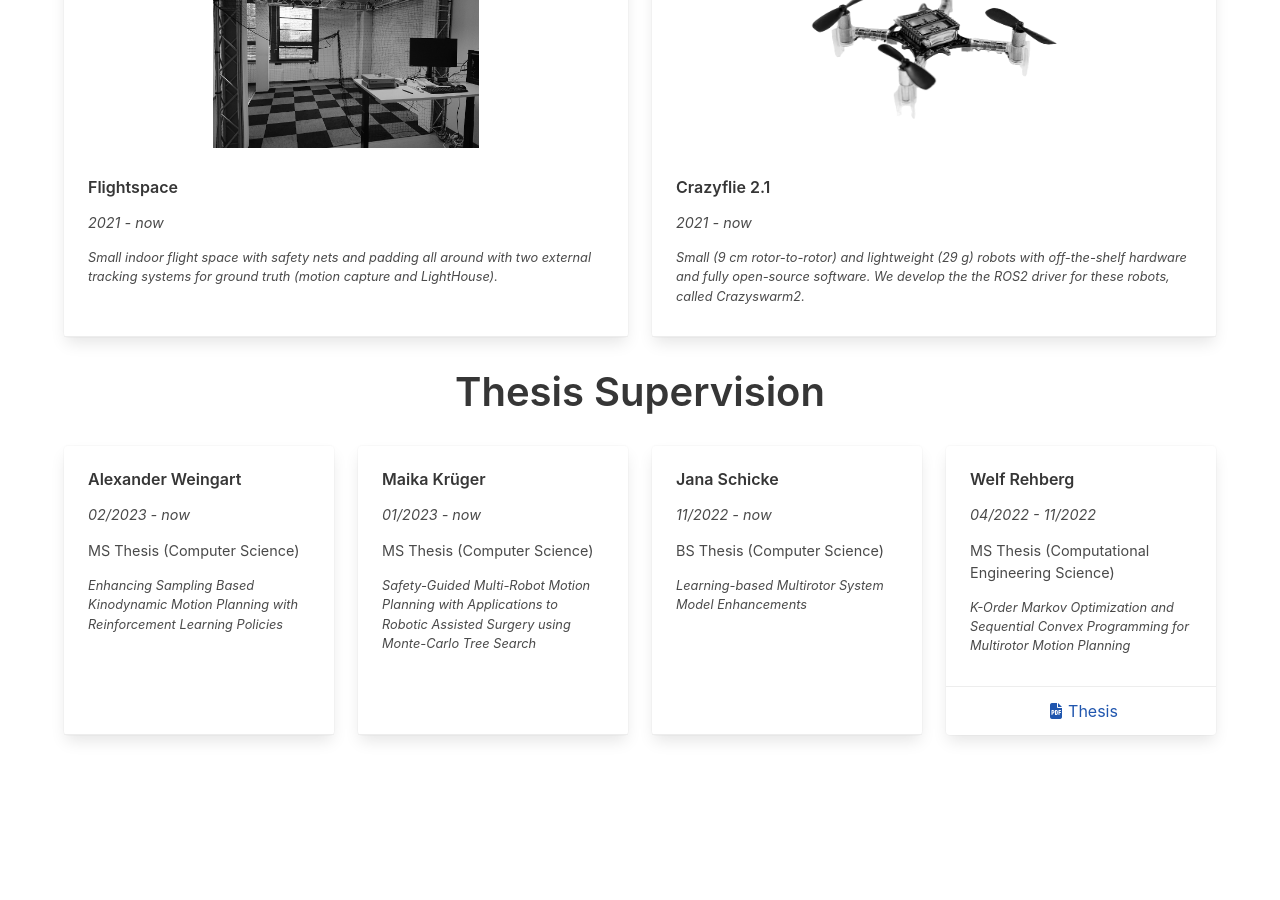
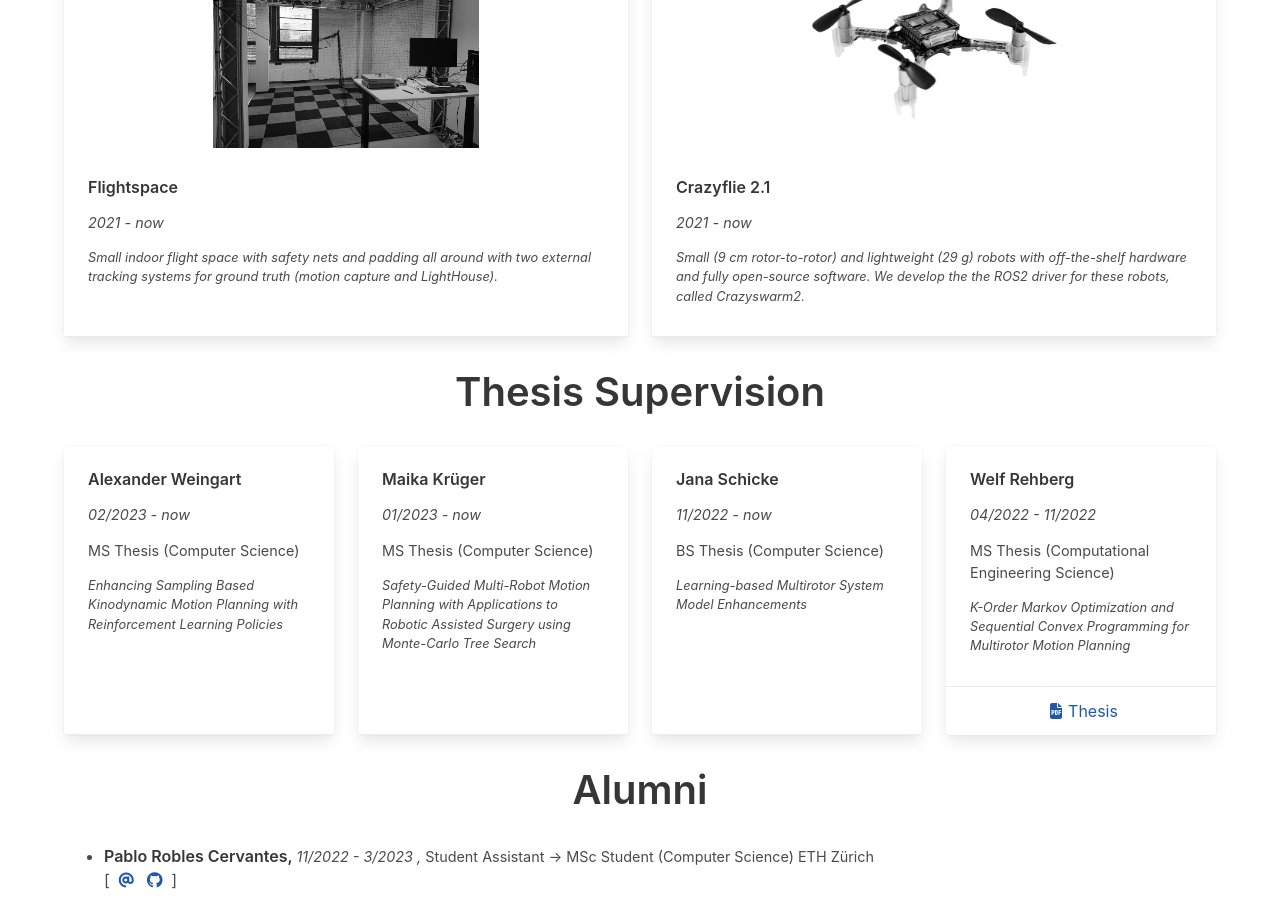
Before and after one commit to IMRCLab/imrclab.github.io, a Jekyll site: the page built from team.html, in a window 1280 px wide and 900 px high, scrolled down 1135 px. Built offline with Jekyll 4.4.1, drawn with Linux system fonts in a browser that asks for light colours; before the commit the page ends 1882 px from its top, so only the background shows below that; some of the changed text lies outside the part shown.

Commit message:
update teams page

```diff
--- a/_data/team.yml
+++ b/_data/team.yml
@@ -1,4 +1,4 @@
-groupleader:
+team:
   - name: Wolfgang Hönig
     role: Group Leader
     email: hoenig (at) tu-berlin (dot) de
@@ -8,7 +8,6 @@
     image: wolfgang_hoenig.jpg
     start: 05/2021
 
-administration:
   - name: Ilaria Cicchetti-Nilsson
     role: Administration
     email: i (dot) cicchetti-nilsson (at) tu-berlin (dot) de
@@ -16,7 +15,6 @@
     image: ilaria_cicchetti-nilsson.jpg
     start: 05/2021
 
-phdstudents:
   - name: Akmaral Moldagalieva
     role: PhD student
     email: moldagalieva (at) tu-berlin (dot) de
@@ -44,6 +42,35 @@
     image: pia_hanfeld.jpg
     start: 04/2022
 
+  - name: Pablo Robles Cervantes
+    role: Student Assistant
+    email:  pablo (dot) roblescervantes (at) campus (dot) tu-berlin (dot) de
+    affiliation: TU Berlin
+    github: P10010
+    image: pablo_robles_cervantes.jpg
+    start: 11/2022
+    end: 3/2023
+    next_role: MSc Student (Computer Science) ETH Zürich
+
+  - name: Dennis Schmidt
+    role: Student Assistant
+    email:  dennis (dot) schmidt (dot) 1 (at) campus (dot) tu-berlin (dot) de
+    affiliation: TU Berlin
+    github: den-schmidt
+    image: dennis_schmidt.jpg
+    start: 12/2022
+
+lab:
+  - name: Flightspace
+    image: flightspace.jpg
+    start: 2021
+    note: Small indoor flight space with safety nets and padding all around with two external tracking systems for ground truth (motion capture and LightHouse).
+
+  - name: Crazyflie 2.1
+    image: crazyflie20.png
+    start: 2021
+    note: Small (9 cm rotor-to-rotor) and lightweight (29 g) robots with off-the-shelf hardware and fully open-source software. We develop the the ROS2 driver for these robots, called Crazyswarm2.
+
 thesis:
   - name: Alexander Weingart
     role: MS Thesis (Computer Science)
@@ -66,33 +93,3 @@
     start: 04/2022
     end: 11/2022
     thesis: assets/pdf/rehberg2022msthesis.pdf
-
-researchassistants:
-  - name: Pablo Robles Cervantes
-    role: Student Assistant
-    email:  pablo (dot) roblescervantes (at) campus (dot) tu-berlin (dot) de
-    affiliation: TU Berlin
-    github: P10010
-    image: pablo_robles_cervantes.jpg
-    start: 11/2022
-
-  - name: Dennis Schmidt
-    role: Student Assistant
-    email:  dennis (dot) schmidt (dot) 1 (at) campus (dot) tu-berlin (dot) de
-    affiliation: TU Berlin
-    github: den-schmidt
-    image: dennis_schmidt.jpg
-    start: 12/2022
-
-undergrad:
-
-robots:
-  - name: Flightspace
-    image: flightspace.jpg
-    start: 2021
-    note: Small indoor flight space with safety nets and padding all around with two external tracking systems for ground truth (motion capture and LightHouse).
-
-  - name: Crazyflie 2.1
-    image: crazyflie20.png
-    start: 2021
-    note: Small (9 cm rotor-to-rotor) and lightweight (29 g) robots with off-the-shelf hardware and fully open-source software. We develop the the ROS2 driver for these robots, called Crazyswarm2.
--- a/_includes/teammember.html
+++ b/_includes/teammember.html
@@ -16,6 +16,9 @@
         </p>
         <p class="author">
           {{ member.role }}
+          {% if member.next_role %}
+          → {{ member.next_role }}
+          {% endif %}
         </p>
         {% if member.note %}
         <p class="note">
--- /dev/null
+++ b/_includes/teammember_list.html
@@ -0,0 +1,26 @@
+<li>
+  <span class="title">
+    {{ member.name }},
+  </span>
+  <span class="venue">
+    {{member.start}} - {% if member.end %} {{member.end}} {% else %} now {% endif %},
+  </span>
+  <span class="author">
+    {{ member.role }}
+    {% if member.next_role %}
+    → {{ member.next_role }}
+    {% endif %}
+  </span>
+  <br>
+  [
+  {% if member.email %}
+  <a href="mailto:{{member.email}}"><span class="icon"><i class="fas fa-at"></i></span></a>
+  {% endif %}
+  {% if member.website %}
+  <a href="{{member.website}}"><span class="icon"><i class="fas fa-external-link-alt"></i></span></a>
+  {% endif %}
+  {% if member.github %}
+  <a href="https://github.com/{{ member.github }}"><span class="icon"><i class="fab fa-github"></i></span></a>
+  {% endif %}
+  ]
+</li>
--- a/team.html
+++ b/team.html
@@ -10,27 +10,11 @@
 <div class="container">
     <div class="team tile is-ancestor is-flex-wrap">
 
-        {% for member in site.data.team.groupleader %}
-            {% include teammember.html %}
+        {% for member in site.data.team.team %}
+            {% unless member.end %}
+                {% include teammember.html %}
+            {% endunless %}
         {%- endfor %}
-
-        {% for member in site.data.team.administration %}
-            {% include teammember.html %}
-        {%- endfor %}
-
-        {% for member in site.data.team.phdstudents %}
-            {% include teammember.html %}
-        {%- endfor %}
-
-        {% for member in site.data.team.researchassistants %}
-            {% include teammember.html %}
-        {%- endfor %}
-
-        {% comment %}
-        {% for member in site.data.team.msthesis %}
-            {% include teammember.html %}
-        {%- endfor %}
-        {% endcomment %}
 
     </div>
 </div>
@@ -42,7 +26,7 @@
 <div class="container">
     <div class="team tile is-ancestor is-flex-wrap">
 
-        {% for member in site.data.team.robots %}
+        {% for member in site.data.team.lab %}
             {% include teammember.html %}
         {%- endfor %}
 
@@ -62,3 +46,19 @@
 
     </div>
 </div>
+
+<div class="section-heading">
+    <h2 class="title is-2">Alumni</h2>
+</div>
+
+<div class="container">
+    <ul class="paper">
+
+        {% for member in site.data.team.team %}
+            {% if member.end %}
+                {% include teammember_list.html %}
+            {% endif %}
+        {%- endfor %}
+
+    </ul>
+</div>
```
Also changed, not shown: index.html (+6 -1 lines).
